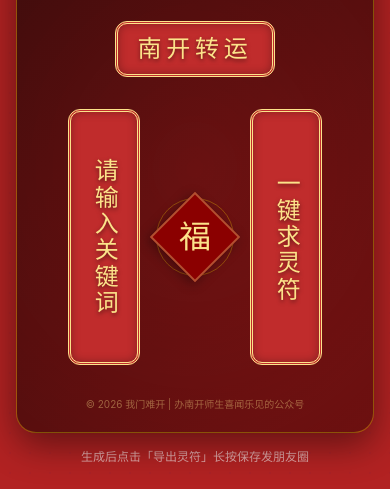
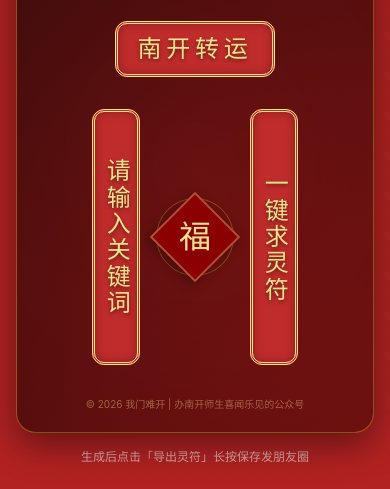
Before and after one commit to eating0123/nkuspring, a website: page index.html in a window 390 px wide. Shown: the part 577-1066 px from the top of the page. Drawn offline with nearby package versions, Linux system fonts and the light colour scheme; a web font is replaced by a local one.

Commit message:
fix mobile layout issue

```diff
--- a/index.html
+++ b/index.html
@@ -67,6 +67,7 @@
         writing-mode: vertical-rl;
         text-orientation: upright;
         letter-spacing: 0.1em;
+        white-space: nowrap; /* 🔥 关键修复：强制不换行，防止变成两列 */
       }
 
       .couplet-gold {
@@ -104,7 +105,12 @@
 
       .paper-vertical {
         min-height: 16rem;
-        width: 4.5rem;
+        /* 🔥 关键修复：移动端宽度从 4.5rem 改为 3rem，紧贴文字，不给换行空间 */
+        width: 3rem;
+        flex-shrink: 0;
+        display: flex;
+        align-items: center;
+        justify-content: center;
       }
       @media (min-width: 768px) {
         .paper-vertical { width: 5.5rem; min-height: 20rem; }
@@ -335,7 +341,6 @@
             // ============================================================
             // 🔧 参数确认区
             // ============================================================
-            // 对联底部留白 (你觉得这个位置正好)
             const verticalSqueeze = '20px';
             const horizontalSqueeze = '20px';
 
@@ -365,6 +370,8 @@
                 t.style.transform = 'none !important';
                 t.style.writingMode = 'vertical-rl';
                 t.style.textOrientation = 'upright';
+                // 🔥 导出时也强制不换行
+                t.style.whiteSpace = 'nowrap';
             });
 
             // 3. 横批修正
@@ -377,7 +384,7 @@
                 hContainer.style.setProperty('padding-bottom', horizontalSqueeze, 'important');
             }
 
-            // 4. 福字修正 (本次只改了这里)
+            // 4. 福字修正
             const diamondFu = clonedDoc.querySelector('.diamond-fu');
             if(diamondFu) {
                 diamondFu.style.setProperty('display', 'flex', 'important');
@@ -389,14 +396,9 @@
                 if (fuSpan) {
                     fuSpan.style.setProperty('display', 'block', 'important');
                     fuSpan.style.setProperty('position', 'relative', 'important');
-
-                    // ★★★ 改动点：从 -14px 改到了 -22px，大幅上提 ★★★
                     fuSpan.style.setProperty('margin-top', '-22px', 'important');
-
-                    // 保持向左微调
                     fuSpan.style.setProperty('left', '0px', 'important');
                     fuSpan.style.setProperty('margin-left', '-23px', 'important');
-
                     fuSpan.style.setProperty('line-height', '1', 'important');
                 }
             }
```
